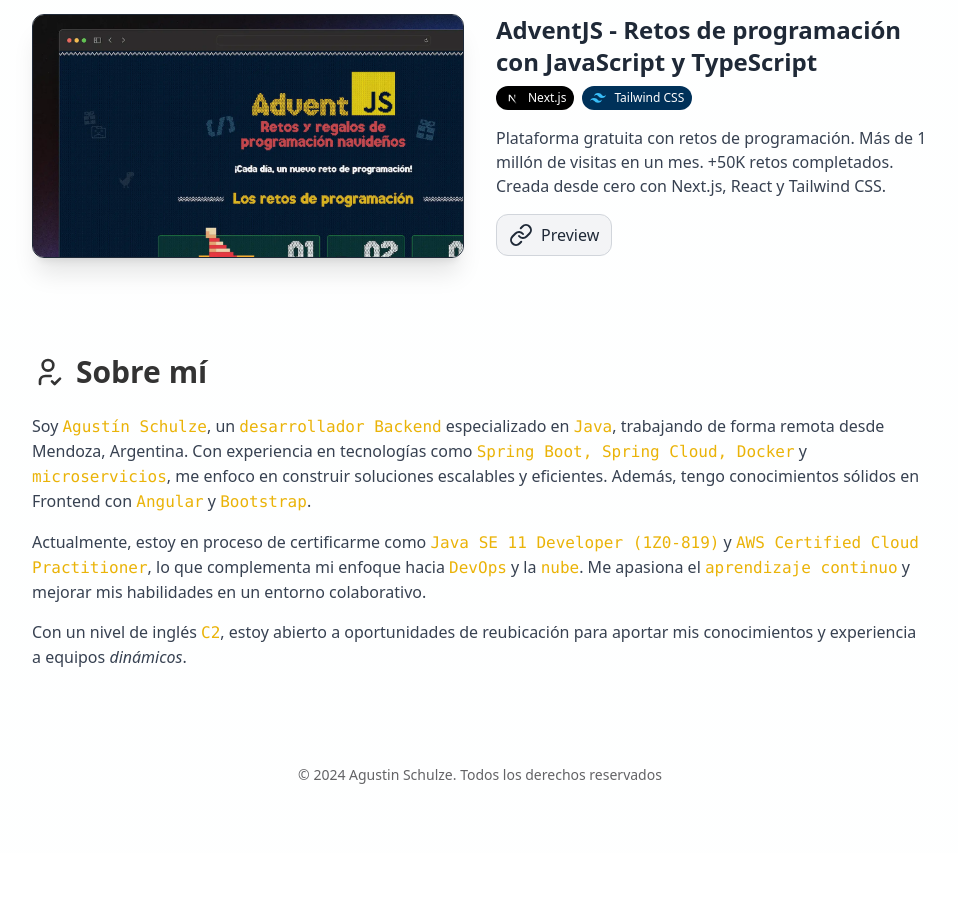
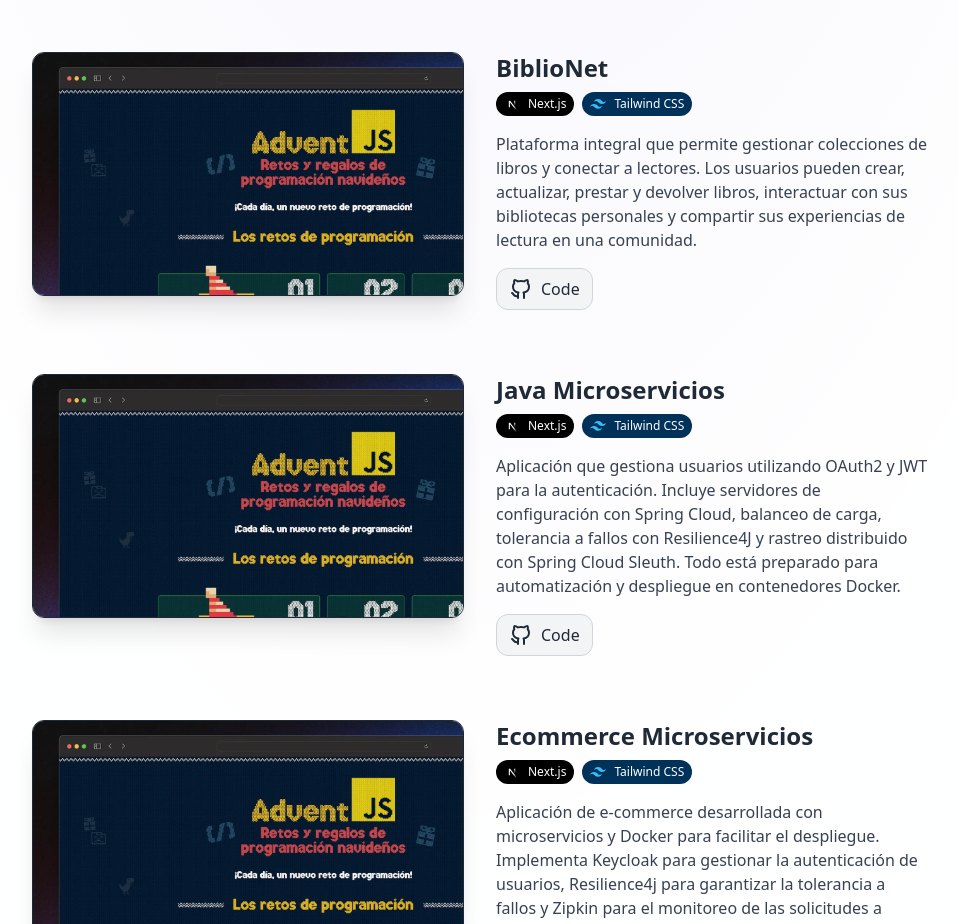
Before and after one commit to Agslz/agslz.github.io, an Astro site: page / in a window 1280 px wide. Shown: the part 1876-2800 px from the top of the page, without its empty margins (160-1118 px from the left). Before the commit the page ends 2729 px from the top, so only its background shows below. Built offline with nearby package versions, Linux system fonts and the light colour scheme; Astro itself is replaced by a stand-in of ours.

```diff
--- a/src/components/AboutMe.astro
+++ b/src/components/AboutMe.astro
@@ -7,11 +7,11 @@
     class="[&>p]:mb-4 [&>p>strong]:text-yellow-500 dark:[&>p>strong]:text-yellow-100 [&>p>strong]:font-normal [&>p>strong]:font-mono text-pretty order-2 md:order-1"
   >
   <p>
-    Soy <strong>Agustín Schulze</strong>, un <strong>desarrollador Backend</strong> especializado en <strong>Java</strong>, trabajando de forma remota desde Mendoza, Argentina. Con experiencia en tecnologías como <strong>Spring Boot, Spring Cloud, Docker</strong> y <strong>microservicios</strong>, me enfoco en construir soluciones escalables y eficientes. Además, tengo conocimientos sólidos en Frontend con <strong>Angular</strong> y <strong>Bootstrap</strong>.
+    Soy <strong>Agustín Schulze</strong>, un <strong>desarrollador Backend</strong> especializado en <strong>Java</strong>, trabajando de forma remota desde Mendoza, Argentina. Con experiencia en tecnologías como <strong>Spring Boot, Spring Cloud, Docker y microservicios</strong>, me enfoco en construir soluciones escalables y eficientes. Además, tengo conocimientos sólidos en Frontend con <strong>Angular</strong> y <strong>Bootstrap</strong>.
   </p>
 
   <p>
-    Actualmente, estoy en proceso de certificarme como <strong>Java SE 11 Developer (1Z0-819)</strong> y <strong>AWS Certified Cloud Practitioner</strong>, lo que complementa mi enfoque hacia <strong>DevOps</strong> y la <strong>nube</strong>. Me apasiona el <strong>aprendizaje continuo</strong> y mejorar mis habilidades en un entorno colaborativo.
+    Actualmente, estoy en proceso de certificarme como <strong>Java SE 11 Developer (1Z0-819) y AWS Certified Cloud Practitioner</strong>, lo que complementa mi enfoque hacia <strong>DevOps</strong> y la <strong>nube</strong>. Me apasiona el <strong>aprendizaje continuo</strong> y mejorar mis habilidades en un entorno colaborativo.
   </p>
 
   <p>
--- a/src/components/Hero.astro
+++ b/src/components/Hero.astro
@@ -4,6 +4,7 @@
 import LinkedInIcon from "@/components/icons/LinkedIn.astro"
 import MailIcon from "@/components/icons/Mail.astro"
 import SocialPill from "@/components/SocialPill.astro"
+import GitHub from "./icons/GitHub.astro"
 ---
 
 <div class="max-w-xl">
@@ -34,10 +35,14 @@
       >Desarrollador Java Backend</strong
     > de Mendoza, Argentina 🇦🇷. Especializado en el desarrollo backend y microservicios y con conocimientos de Frontend.
   </p>
-  <nav class="flex flex-wrap gap-4 mt-8">
+  <nav class="flex flex-wrap gap-4 mt-8 ">
     <SocialPill href="mailto:agsschulze@gmail.com">
       <MailIcon class="size-4" />
-      Contáctame
+      Gmail
+    </SocialPill>
+    <SocialPill href="https://github.com/Agslz">
+      <GitHub class="size-4" />
+      GitHub
     </SocialPill>
     <SocialPill href="https://linkedin.com/in/agustin-schulze">
       <LinkedInIcon class="size-4" />
--- a/src/components/Projects.astro
+++ b/src/components/Projects.astro
@@ -1,7 +1,7 @@
 ---
 import GitHub from "./icons/GitHub.astro"
 import NextJS from "./icons/NextJS.astro"
-import Tailwind from "./icons/Tailwind.astro"
+import Tailwind from "./icons/Tailwind.astro" //Primero importar los iconos desde la carpeta de icons
 import Link from "./icons/Link.astro"
 import LinkButton from "./LinkButton.astro"
 
@@ -16,31 +16,73 @@
     class: "bg-[#003159] text-white",
     icon: Tailwind,
   },
-}
+};
+
 const PROJECTS = [
   {
-    title: "SVGL - A beautiful library with SVG logos",
+    title: "Arreglalo Ya",
     description:
-      "Biblioteca de logos SVG de las marcas más populares. +10k visitas al mes. +2K svgs descargados. Creado desde cero con Next.js, React y Tailwind CSS.",
-    link: "https://svgl.vercel.app/",
+      "Aplicación para contratar servicios de reparación en el hogar. Los usuarios pueden iniciar sesión con un formulario o su cuenta de Google. Una vez dentro, pueden buscar y filtrar proveedores según profesión, puntuación o nombre para encontrar el servicio adecuado.",
     github: "https://github.com/pheralb/svgl",
-    image: "/projects/svgl.webp",
+    image: "/projects/adventjs.webp",
+    link:"",
     tags: [TAGS.NEXT, TAGS.TAILWIND],
   },
   {
-    title: "AdventJS - Retos de programación con JavaScript y TypeScript",
+    title: "BiblioNet",
     description:
-      "Plataforma gratuita con retos de programación. Más de 1 millón de visitas en un mes. +50K retos completados. Creada desde cero con Next.js, React y Tailwind CSS.",
-    link: "https://adventjs.dev",
+      "Plataforma integral que permite gestionar colecciones de libros y conectar a lectores. Los usuarios pueden crear, actualizar, prestar y devolver libros, interactuar con sus bibliotecas personales y compartir sus experiencias de lectura en una comunidad.",
+    github: "https://github.com/pheralb/svgl",
     image: "/projects/adventjs.webp",
     tags: [TAGS.NEXT, TAGS.TAILWIND],
   },
-]
+  {
+    title: "Java Microservicios",
+    description:
+      "Aplicación que gestiona usuarios utilizando OAuth2 y JWT para la autenticación. Incluye servidores de configuración con Spring Cloud, balanceo de carga, tolerancia a fallos con Resilience4J y rastreo distribuido con Spring Cloud Sleuth. Todo está preparado para automatización y despliegue en contenedores Docker.",
+    github: "https://github.com/pheralb/svgl",
+    image: "/projects/adventjs.webp",
+    tags: [TAGS.NEXT, TAGS.TAILWIND],
+  },
+  {
+    title: "Ecommerce Microservicios",
+    description:
+      "Aplicación de e-commerce desarrollada con microservicios y Docker para facilitar el despliegue. Implementa Keycloak para gestionar la autenticación de usuarios, Resilience4j para garantizar la tolerancia a fallos y Zipkin para el monitoreo de las solicitudes a través de los microservicios.",
+    github: "https://github.com/pheralb/svgl",
+    image: "/projects/adventjs.webp",
+    tags: [TAGS.NEXT, TAGS.TAILWIND],
+  },
+  {
+    title: "Control de Clientes",
+    description:
+      "Aplicación corporativa diseñada para gestionar clientes con un sistema de Login que utiliza Spring Security y roles de usuario. Está internacionalizada en 4 idiomas, incluye un dashboard para ver saldos de clientes y es completamente responsiva, adaptándose a cualquier dispositivo.",
+    github: "https://github.com/pheralb/svgl",
+    image: "/projects/adventjs.webp",
+    tags: [TAGS.NEXT, TAGS.TAILWIND],
+  },
+  {
+    title: "Control de Inventario",
+    description:
+      "Sistema de control de inventario basado en MySQL, con servicios RESTful que devuelven datos en formato JSON. La autenticación se maneja a través de Keycloak en contenedores Docker, asegurando una capa de seguridad robusta. La aplicación ha sido desplegada exitosamente en Google Cloud Platform.",
+    github: "https://github.com/pheralb/svgl",
+    image: "/projects/adventjs.webp",
+    tags: [TAGS.NEXT, TAGS.TAILWIND],
+  },
+  {
+    title: "Chat en tiempo real",
+    description:
+      "Aplicación de chat en tiempo real con una arquitectura modular. Utiliza websockets para la comunicación instantánea y está desarrollada con Spring Boot. El frontend es completamente responsive, y la aplicación está dockerizada para facilitar su despliegue en diferentes entornos.",
+    github: "https://github.com/pheralb/svgl",
+    image: "/projects/adventjs.webp",
+    tags: [TAGS.NEXT, TAGS.TAILWIND],
+  },
+];
+
 ---
 
 <div class="flex flex-col gap-y-16">
   {
-    PROJECTS.map(({ image, title, description, tags, link, github }) => (
+    PROJECTS.map(({ image, title, description, tags, link, github }) => ( //link
     <article class="flex flex-col space-x-0 space-y-8 group md:flex-row md:space-x-8 md:space-y-0">
   <div class="w-full md:w-1/2">
     <div class="relative flex flex-col items-center col-span-6 row-span-5 gap-8 transition duration-500 ease-in-out transform shadow-xl overflow-clip rounded-xl sm:rounded-xl md:group-hover:-translate-y-1 md:group-hover:shadow-2xl lg:border lg:border-gray-800 lg:hover:border-gray-700 lg:hover:bg-gray-800/50">
```
Also changed, not shown: public/porfolio.webp (deleted).
